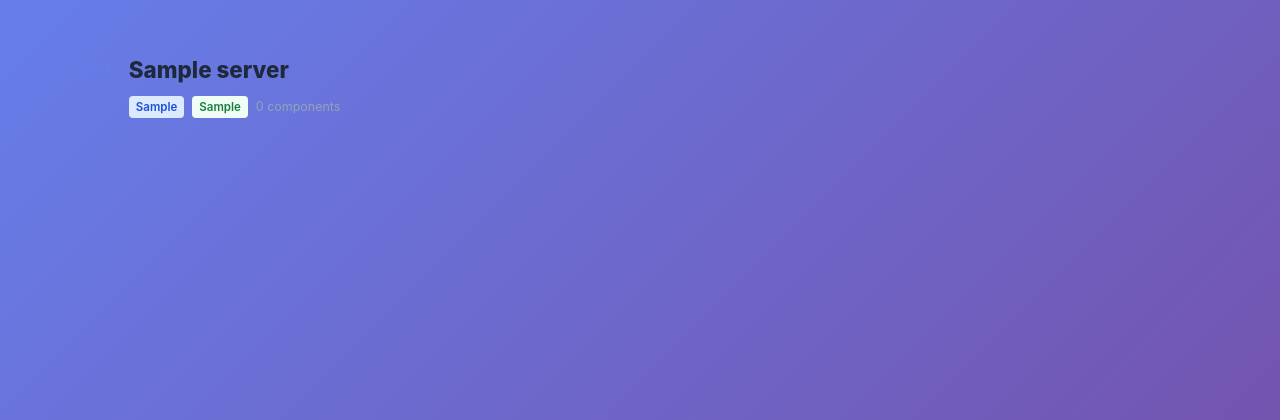
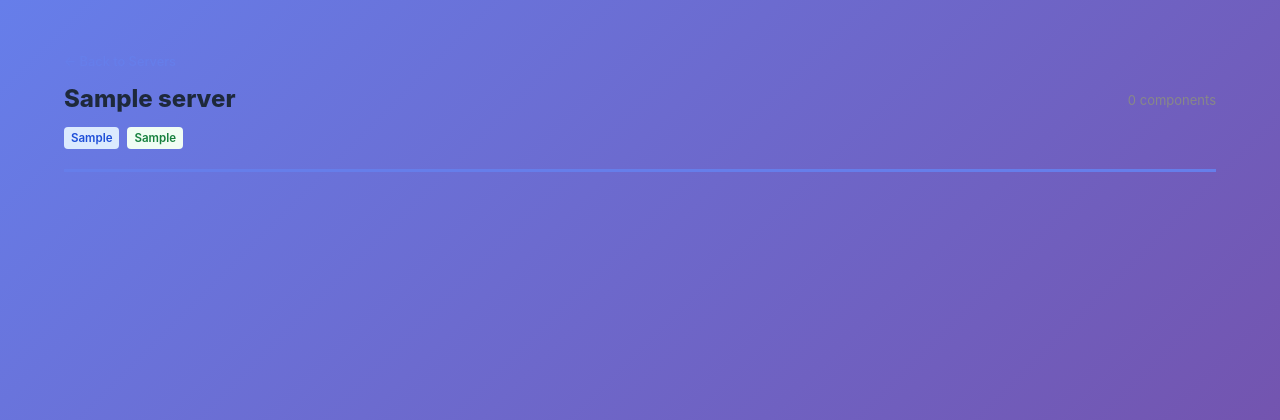
Before and after one commit to geeteq/quote-management, a Flask app: page /admin/servers/1/components in a window 1280 px wide. Shown: the top 420 px of the page. Run offline with Flask 3, Linux system fonts and the light colour scheme; data comes from the database, SQL or seed files in the repository; tables that the repository leaves empty hold one stand-in row (values such as "Sample post"); data that the repository does not hold is empty.

Commit message:
Consistent admin styling for server components page
- Wrap each table in .components-table-wrapper for rounded border corners
- Replace inline container style with .sc-page-content class
- Use .admin-content-header + .admin-record-count for header (matches all admin pages)
- Use .comp-type-badge for section headers (matches components list)
- Use .comp-source-badge for Role pill styling
- Drop unused .sc-header, .sc-model-name, .sc-comp-total, .sc-desc, .sc-table CSS

Co-Authored-By: Claude Sonnet 4.6 <noreply@anthropic.com>

```diff
--- a/static/style.css
+++ b/static/style.css
@@ -3820,24 +3923,23 @@ button:hover {
    SERVER COMPONENTS DETAIL — server_components.html
    ══════════════════════════════════════════════════════════════════════════ */
 
-.sc-header {
-    display: flex;
-    align-items: flex-start;
-    gap: 16px;
-    margin-bottom: 28px;
-}
+.sc-page-content {
+    max-width: 1200px;
+    margin: 0 auto;
+    padding: 32px 24px;
+}
+
+.sc-title-block { display: flex; flex-direction: column; gap: 4px; }
+.sc-title-block h1 { margin: 4px 0 2px; font-size: 1.5rem; font-weight: 800; color: #1e293b; }
+
 .sc-back-link {
     color: #667eea;
     text-decoration: none;
-    font-size: 0.85rem;
-    font-weight: 600;
-    padding-top: 6px;
-    white-space: nowrap;
+    font-size: 0.8rem;
+    font-weight: 500;
 }
 .sc-back-link:hover { color: #4f46e5; }
-.sc-model-name { margin: 0 0 8px; font-size: 1.4rem; font-weight: 800; color: #1e293b; }
-.sc-meta-row   { display: flex; align-items: center; gap: 8px; flex-wrap: wrap; }
-.sc-comp-total { font-size: 0.78rem; color: #94a3b8; }
+.sc-meta-row { display: flex; align-items: center; gap: 8px; flex-wrap: wrap; margin-top: 2px; }
 
 .sc-section {
     margin-bottom: 28px;
--- a/templates/admin/server_components.html
+++ b/templates/admin/server_components.html
@@ -8,32 +8,30 @@
     <link rel="stylesheet" href="static/style.css">
 </head>
 <body>
-<div style="max-width:1200px;margin:0 auto;padding:32px 24px;">
+<div class="sc-page-content">
 
-    <!-- Header -->
-    <div class="sc-header">
-        <a href="javascript:history.back()" class="sc-back-link">&#8592; Back</a>
+    <div class="admin-content-header">
         <div class="sc-title-block">
-            <h1 class="sc-model-name">{{ server.model_name }}</h1>
+            <a href="javascript:history.back()" class="sc-back-link">&#8592; Back to Servers</a>
+            <h1>{{ server.model_name }}</h1>
             <div class="sc-meta-row">
                 {% if server.form_factor %}<span class="server-ff-badge">{{ server.form_factor }}</span>{% endif %}
                 {% if server.generation %}<span class="server-gen-badge">{{ server.generation }}</span>{% endif %}
-                <span class="sc-comp-total">{{ components|length }} components</span>
             </div>
         </div>
+        <span class="admin-record-count">{{ components|length }} components</span>
     </div>
 
-    <!-- Group components by type -->
-    {% set types = components | map(attribute='component_type') | unique | list %}
     {% for ctype in ['CPU','Memory','Disk','Storage Controller','Network Card','Power Supply','GPU','Additional Hardware'] %}
         {% set type_comps = components | selectattr('component_type','equalto',ctype) | list %}
         {% if type_comps %}
         <div class="sc-section">
             <div class="sc-section-header">
-                <span class="component-type-badge">{{ ctype }}</span>
+                <span class="comp-type-badge {{ ctype | replace(' ', '-') }}">{{ ctype }}</span>
                 <span class="sc-section-count">{{ type_comps|length }}</span>
             </div>
-            <table class="components-table sc-table">
+            <div class="components-table-wrapper">
+                <table class="components-table">
                     <thead>
                         <tr>
                             <th>Part #</th>
@@ -46,9 +44,9 @@
                     <tbody>
                         {% for c in type_comps %}
                         <tr>
-                        <td class="mono" style="white-space:nowrap;">{{ c.part_number }}</td>
-                        <td class="sc-desc">{{ c.description or '—' }}</td>
-                        <td style="font-size:0.78rem;color:#64748b;">{{ c.component_role or c.component_type or '—' }}</td>
+                            <td class="mono" style="white-space:nowrap;">{{ c.part_number or '—' }}</td>
+                            <td>{{ c.description or '—' }}</td>
+                            <td><span class="comp-source-badge">{{ c.component_role or c.component_type or '—' }}</span></td>
                             <td class="match-bool {% if c.is_standard %}match-yes{% else %}match-no{% endif %}">
                                 {{ '✓' if c.is_standard else '✗' }}
                             </td>
@@ -60,6 +58,7 @@
                     </tbody>
                 </table>
             </div>
+        </div>
         {% endif %}
     {% endfor %}
 
```
Also changed, not shown: other parts of static/style.css (+103 -6 lines). Lines whose indentation alone changed are shown as unchanged.
